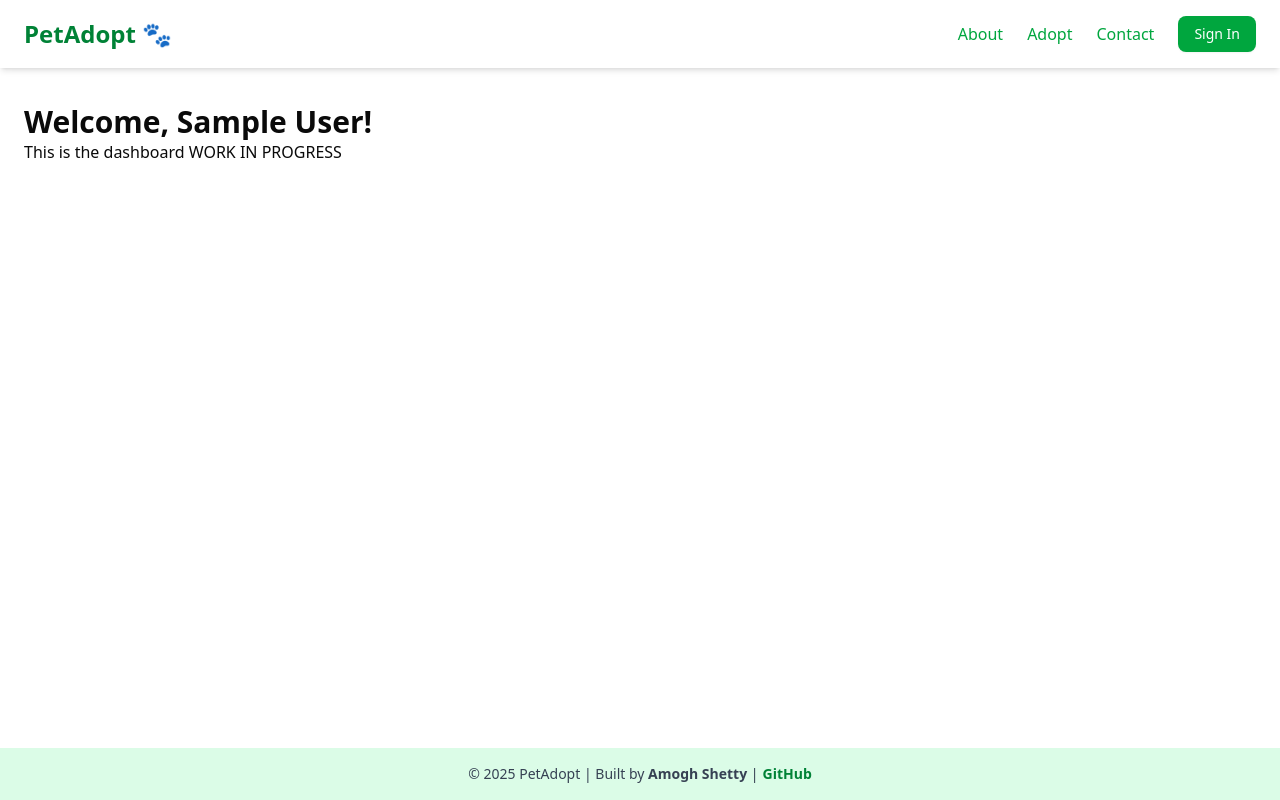
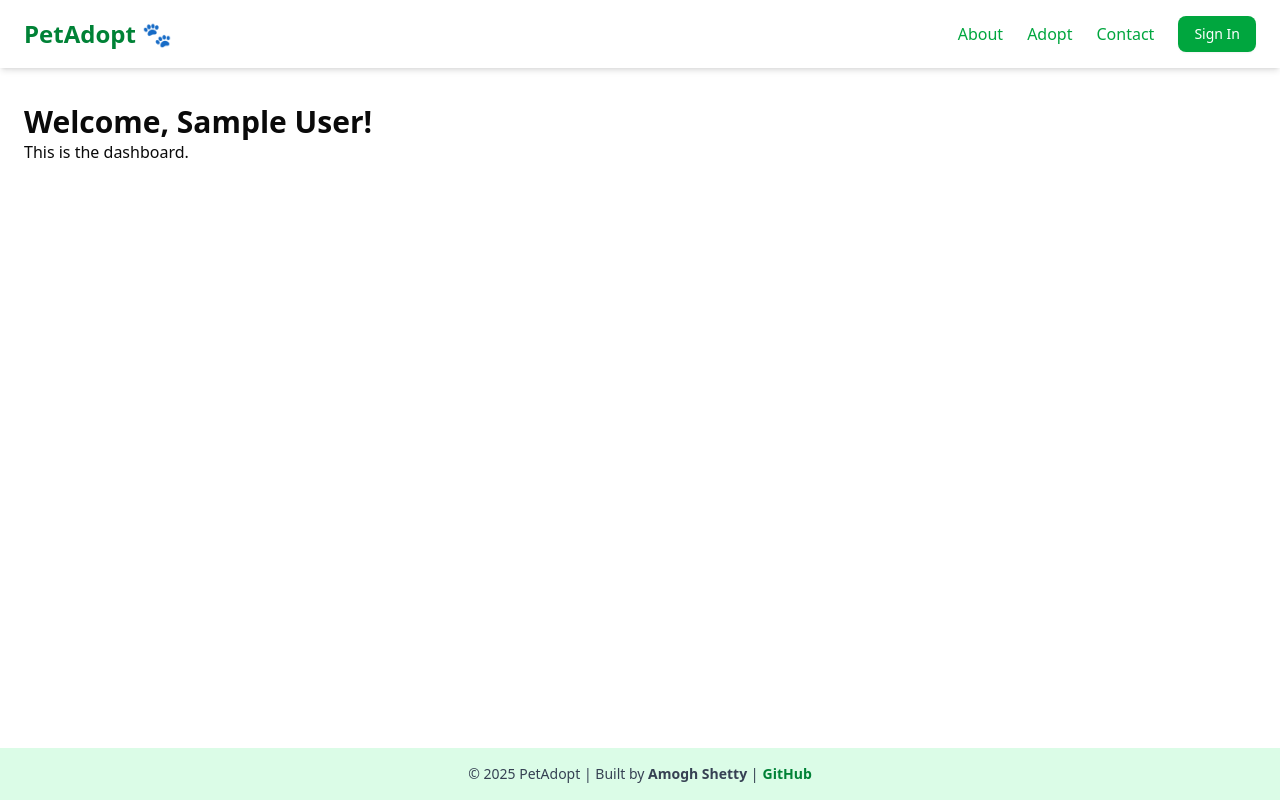
Before and after one commit to kkauserr/CSE412Project, a Next.js app: page /dashboard in a window 1280 px wide. Built offline with nearby package versions, Linux system fonts and the light colour scheme; no server answers; sample sign-in values are in the browser's storage.

Commit message:
Update Dashboard

```diff
--- a/src/app/dashboard/page.tsx
+++ b/src/app/dashboard/page.tsx
@@ -11,7 +11,7 @@ export default async function Dashboard() {
   return (
     <div className="p-6 mt-20">
       <h1 className="text-3xl font-bold">Welcome, {session.user?.name}!</h1>
-      <p>This is the dashboard WORK IN PROGRESS</p>
+      <p>This is the dashboard.</p>
     </div>
   );
 }
```
